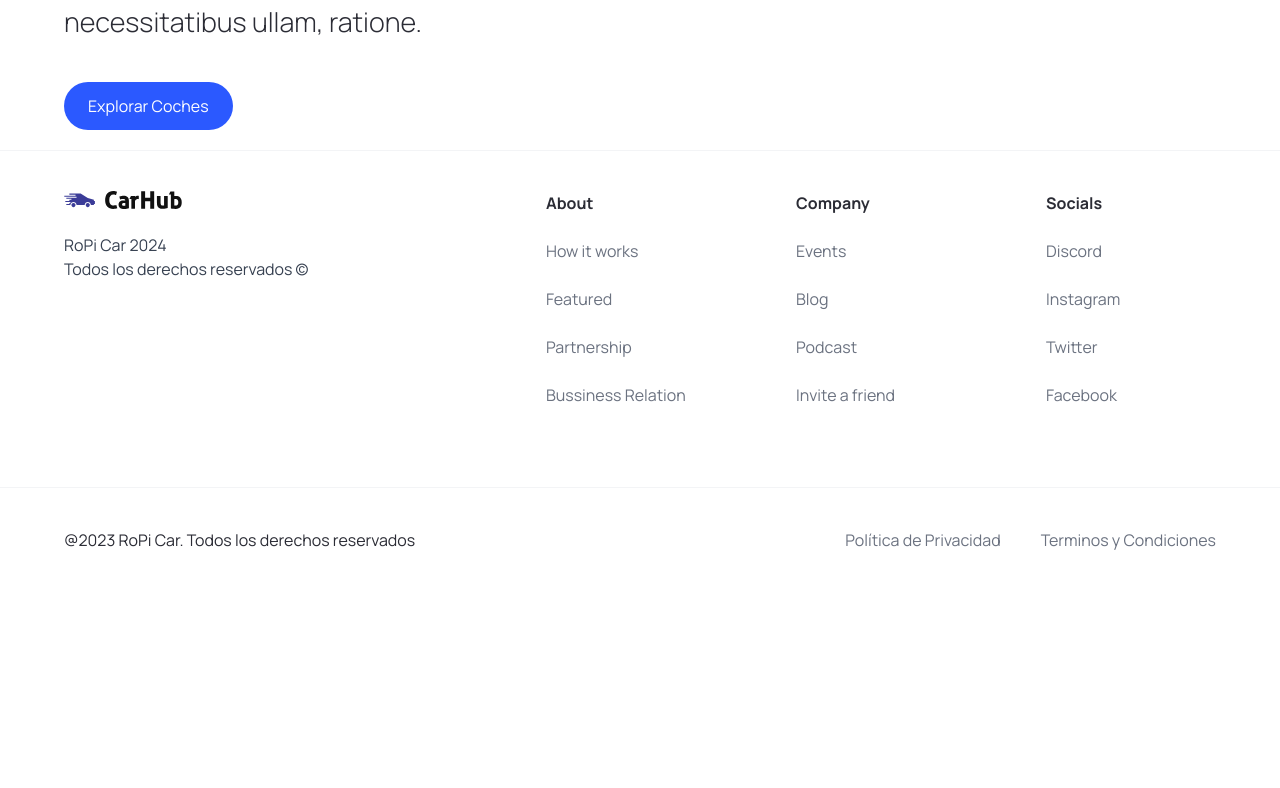
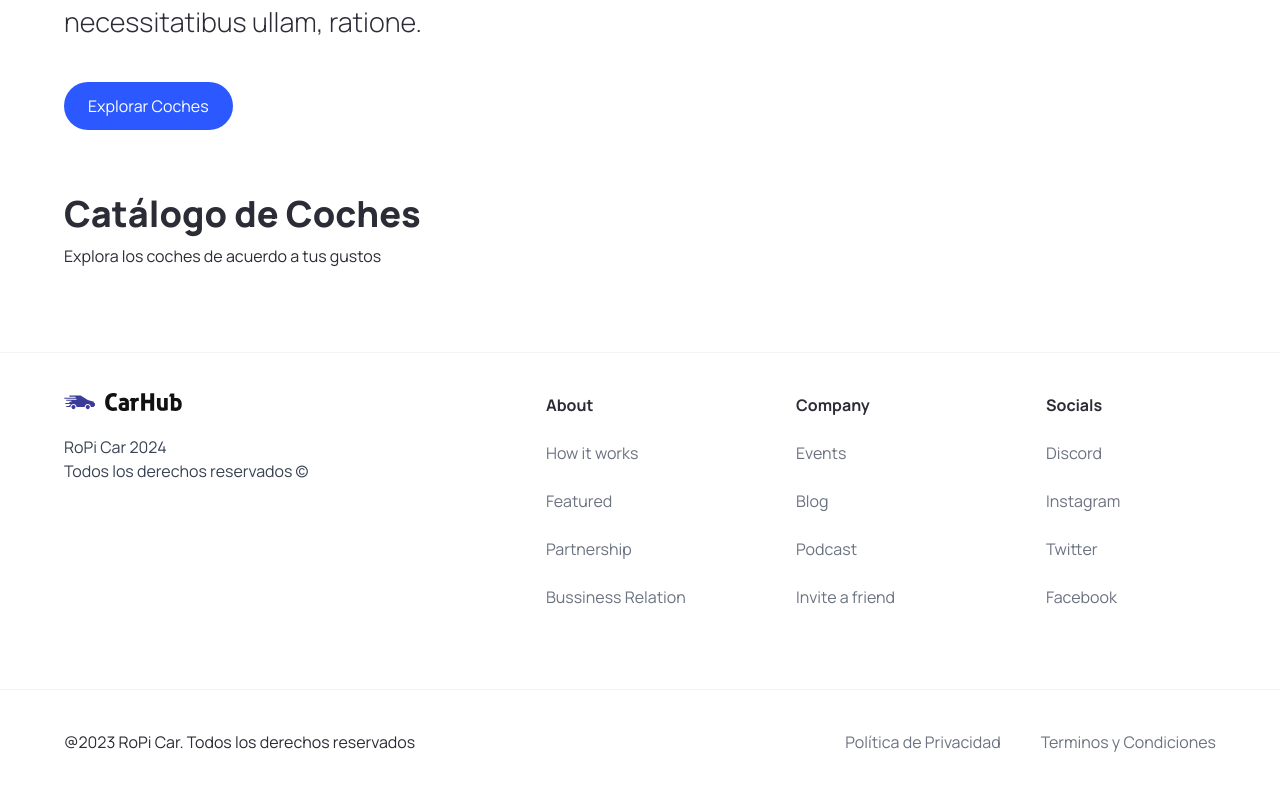
Before and after one commit to jeromanp/api-cars, a Next.js app: page / in a window 1280 px wide. Shown: the part 764-1552 px from the top of the page. Before the commit the page ends 1356 px from the top, so only its background shows below. Built offline with nearby package versions, Linux system fonts and the light colour scheme.

Commit message:
design page home

```diff
--- a/app/page.tsx
+++ b/app/page.tsx
@@ -4,6 +4,18 @@ export default function Home() {
   return (
     <main className="overflow-hidden">
       <Hero />
+
+      <div className="mt-12 padding-x padding-y max-width" id="discover">
+        <div className="home__text-container">
+          <h1 className="text-4xl font-extrabold">Catálogo de Coches</h1>
+          <p>Explora los coches de acuerdo a tus gustos</p>
+        </div>
+
+        <div className="home__filters">
+          {/* <SeachBar/> */}
+          <div className="home__filter-container">{/* <CustomFilter/> */}</div>
+        </div>
+      </div>
     </main>
   );
 }
```
